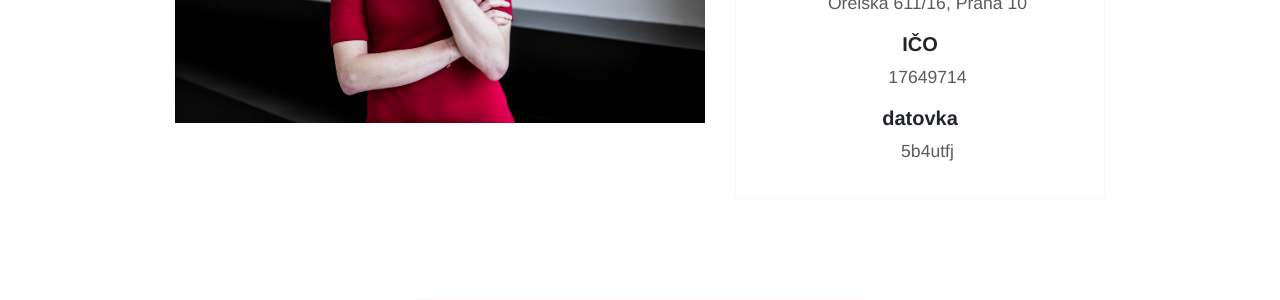
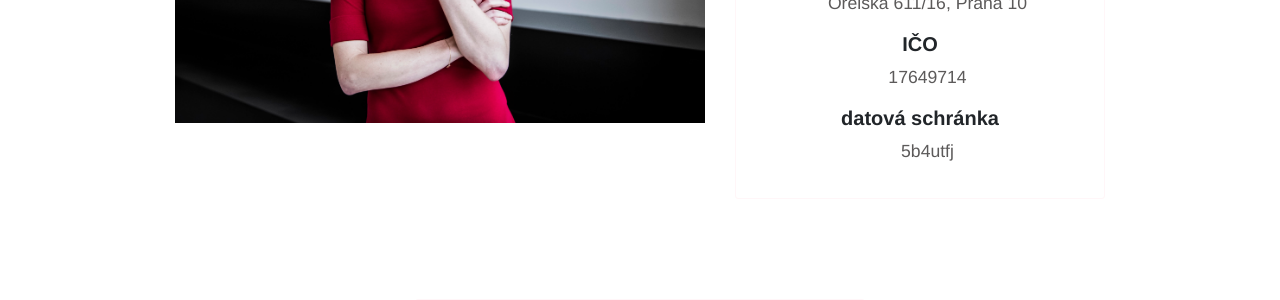
Before and after one commit to terezabartova/terezabartova.github.io, a Jekyll site: the page built from index.md, in a window 1280 px wide and 900 px high, scrolled down 3111 px. Shown: the part 195-495 px from the top of the window. Built offline with Jekyll 4.4.1, drawn with Linux system fonts in a browser that asks for light colours.

Commit message:
datová schránka

```diff
--- a/_layouts/home.html
+++ b/_layouts/home.html
@@ -57,7 +57,7 @@ bodyClass: "page-home"
             <p class="user-select-all">17649714</p>
           </div>
           <div>
-            <h3>datovka</h3>
+            <h3>datová schránka</h3>
             <p class="user-select-all">5b4utfj</p>
           </div>
         </div>
```
